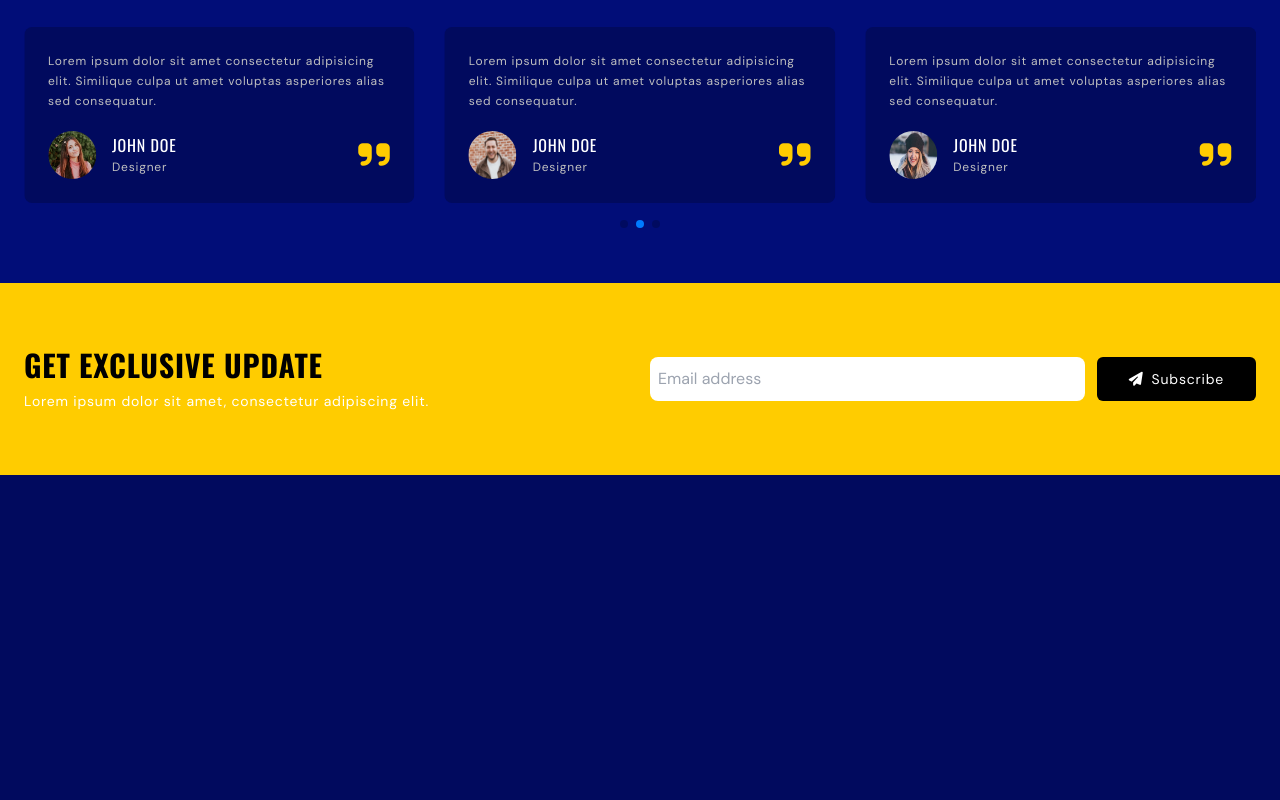
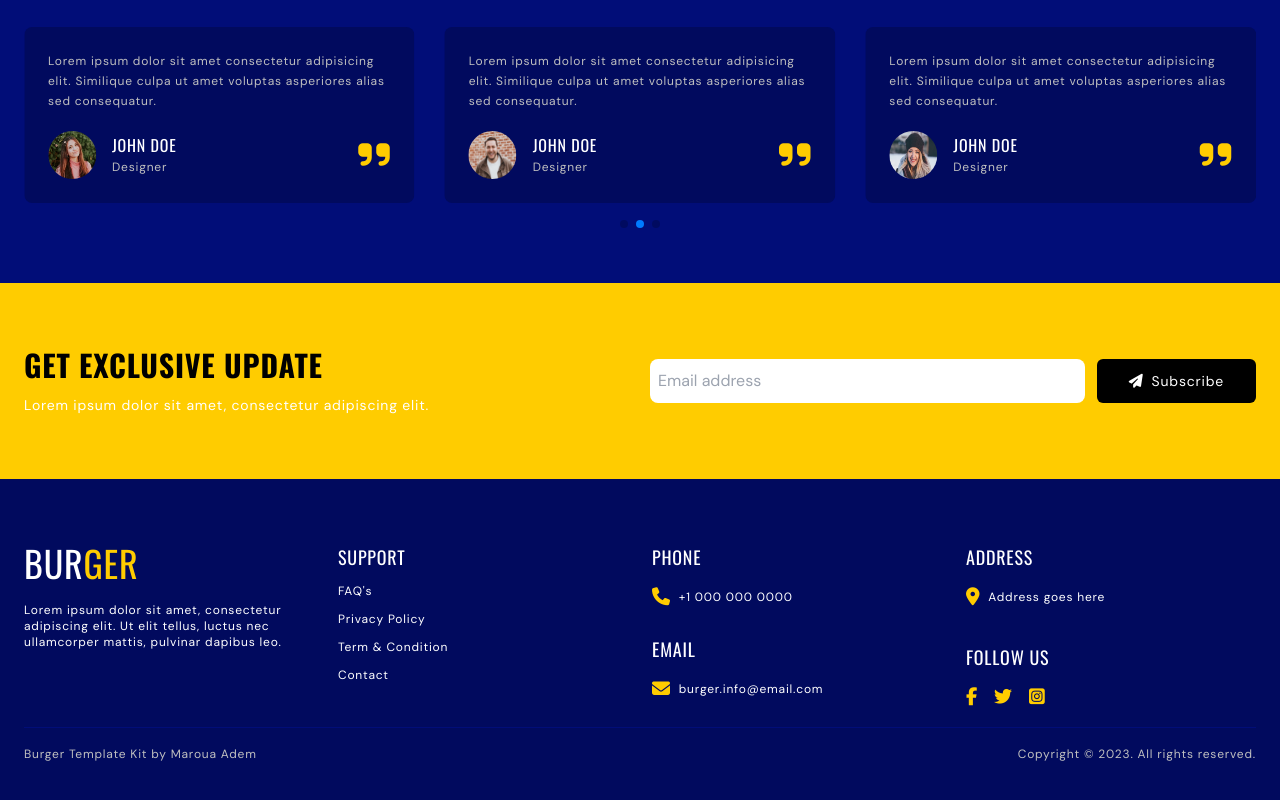
Before and after one commit to Admaroua/responsive-Burger-WebSite-with-TailwindCSS-and-JavaScript, a website: page src/index.html in a window 1280 px wide. Shown: the part 3340-4140 px from the top of the page. Before the commit the page ends 3815 px from the top, so only its background shows below. Drawn offline with nearby package versions, Linux system fonts and the light colour scheme; a web font is replaced by a local one.

Commit message:
Footer Section

```diff
--- a/src/index.html
+++ b/src/index.html
@@ -470,7 +470,7 @@
     <!--~~~~~~~~~~~~~~~ Contact ~~~~~~~~~~~~~~~-->
     <section id="contact" class="bg-secondaryColor py-16">
       <div class="container flex flex-col gap-5 md:flex-row md:items-center ">
-        <div class="space-y-2 md:flex-1">
+        <div class="flex flex-col gap-3 md:flex-1">
           <h2 class="contact_title">GET EXCLUSIVE UPDATE</h2>
           <p class="text-sm">Lorem ipsum dolor sit amet, consectetur adipiscing elit.</p>
         </div>
@@ -488,7 +488,65 @@
 
     </main>
     <!--~~~~~~~~~~~~~~~ Footer ~~~~~~~~~~~~~~~-->
-    <footer>
+    <footer class="bg-primaryColor py-16">
+      <div class="container">
+        <div class="grid grid-cols-1 md:grid-cols-2 lg:grid-cols-4 gap-6">
+          <div>
+            <a href="#" class="uppercase text-4xl font-oswald">
+              Bur<span class="text-secondaryColor">ger</span>
+            </a>
+            <p class="text-xs mt-4">Lorem ipsum dolor sit amet, consectetur adipiscing elit. Ut elit tellus, luctus nec ullamcorper mattis, pulvinar dapibus leo.</p>
+          </div>
+          <div class="flex flex-col gap-3">
+            <h3 class="font-oswald text-lg uppercase text-whiteColor">support</h3>
+            <a href="" class="block text-xs hover:text-secondaryColor">FAQ's</a>
+            <a href="" class="block text-xs hover:text-secondaryColor">Privacy Policy</a>
+            <a href="" class="block text-xs hover:text-secondaryColor">Term & Condition</a>
+            <a href="" class="block text-xs hover:text-secondaryColor">Contact</a>
+
+          </div>
+          <div class="flex flex-col gap-6">
+            <div>
+              <h3 class="font-oswald text-lg uppercase text-whiteColor mb-3">phone</h3>
+              <div class="flex gap-2 items-center">
+                <i class="fa-solid fa-phone text-lg text-secondaryColor" ></i>
+                <p class="text-xs">+1 000 000 0000</p>
+              </div>
+            </div>
+            <div>
+              <h3 class="font-oswald text-lg uppercase text-whiteColor mb-3">email</h3>
+              <div class="flex gap-2 items-center">
+                <i class="fa-solid fa-envelope text-lg text-secondaryColor" ></i>
+                <p class="text-xs">burger.info@email.com</p>
+              </div>
+            </div>
+          </div>
+          <div class="flex flex-col gap-8">
+            <div>
+              <h3 class="font-oswald text-lg uppercase text-whiteColor mb-3">ADDRESS</h3>
+              <div class="flex gap-2 items-center">
+                <i class="fa-solid fa-location-dot text-lg text-secondaryColor" ></i>
+                <p class="text-xs">Address goes here</p>
+              </div>
+            </div>
+            <div>
+              <h3 class="font-oswald text-lg uppercase text-whiteColor mb-3">follow us</h3>
+              <div class="flex gap-4 items-center">
+
+                <i class="fa-brands fa-facebook-f text-lg text-secondaryColor cursor-pointer hover:-translate-y-1 ease-linear duration-200"></i>
+                <i class="fa-brands fa-twitter text-lg text-secondaryColor cursor-pointer hover:-translate-y-1 ease-linear duration-200 "></i>
+                <i class="fa-brands fa-square-instagram text-lg text-secondaryColor cursor-pointer hover:-translate-y-1 ease-linear duration-200  "></i>
+              </div>
+            </div>
+          </div>
+        </div>
+        <div class="flex flex-col md:flex-row justify-between items-center border-t border-primaryColorLight mt-4 py-4">
+          <p class="paragraph">Burger Template Kit by Maroua Adem</p>
+          <p class="paragraph">Copyright © 2023. All rights reserved.</p>
+        </div>
+      </div>
+
+
 
     </footer>
 
```
Also changed, not shown: dist/output.css.
